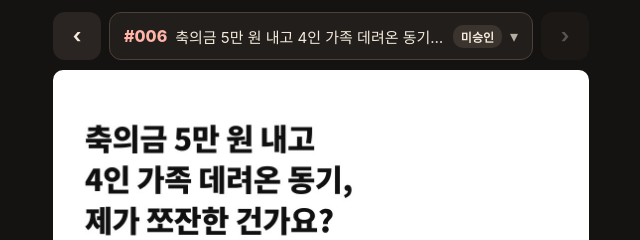
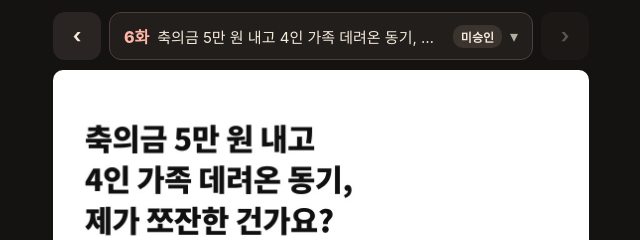
Before and after one commit to oddman-kr/sseolmakase, a plain HTML site: page review.html in a window 1280 px wide. Shown: the top 240 px of the page, 319-959 px from the left. Drawn offline with Linux system fonts and the light colour scheme; no server answers.

Commit message:
Review page: number episodes in order, skipping deleted posts
Co-Authored-By: Claude Opus 5.5 <noreply@anthropic.com>
Claude-Session: https://claude.ai/code/session_011TFLm1YWkq4gWvBcQK9p3Y

```diff
--- a/review.html
+++ b/review.html
@@ -67,7 +67,7 @@ button{font:inherit;cursor:pointer}
 <div class="wrap">
 <div class="top">
 <button class="epnav" id="prevEp" type="button" aria-label="이전 화">‹</button>
-<button class="toc-btn" id="openToc" type="button" aria-haspopup="dialog" aria-label="목차 열기"><span class="ep" id="curEp">#—</span><span class="ti" id="curTitle">불러오는 중</span><span class="badge" id="curBadge"></span><span class="ar">▾</span></button>
+<button class="toc-btn" id="openToc" type="button" aria-haspopup="dialog" aria-label="목차 열기"><span class="ep" id="curEp">—</span><span class="ti" id="curTitle">불러오는 중</span><span class="badge" id="curBadge"></span><span class="ar">▾</span></button>
 <button class="epnav" id="nextEp" type="button" aria-label="다음 화">›</button>
 </div>
 
@@ -118,6 +118,8 @@ button{font:inherit;cursor:pointer}
   var posts=[], status={}, cur=-1, page=0;
   function $(id){return document.getElementById(id);}
   function st(p){return (status[p.id]||{}).status||"draft";}
+  function no(p){var n=0;for(var k=0;k<posts.length;k++){if(st(posts[k])!=="deleted")n++; if(posts[k]===p)return st(p)==="deleted"?null:n;}return null;}
+  function lab(p){var n=no(p);return n?n+"화":"삭제";}
   function visible(){var showDel=$("showDel").checked; return posts.filter(function(p){return showDel||st(p)!=="deleted";});}
   function src(k){var p=posts[cur]; return "posts/"+p.id+"/"+p.images[k]+(p.v?"?v="+p.v:"");}
   function showPage(){
@@ -131,7 +133,7 @@ button{font:inherit;cursor:pointer}
   function renderHeader(){
     var p=posts[cur]; if(!p)return;
     var s=st(p);
-    $("curEp").textContent="#"+p.id; $("curTitle").textContent=p.title;
+    $("curEp").textContent=lab(p); $("curTitle").textContent=p.title;
     $("curBadge").textContent=LABEL[s]||s; $("curBadge").className="badge "+s;
     $("igSt").textContent=LABEL[s]||s; $("igSt").className="badge "+s;
     $("delete").textContent = s==="deleted" ? "복구" : "삭제";
@@ -150,14 +152,14 @@ button{font:inherit;cursor:pointer}
   function go(d){var p=posts[cur]; var n=page+d; if(p&&n>=0&&n<p.images.length){page=n; showPage();}}
   function renderList(){
     var q=$("q").value.trim().toLowerCase(), vis=visible();
-    var rows=vis.filter(function(p){return !q || p.id.indexOf(q)>=0 || String(parseInt(p.id,10))===q || (p.title||"").toLowerCase().indexOf(q)>=0;});
+    var rows=vis.filter(function(p){return !q || String(no(p))===q.replace(/화$/,"") || (p.title||"").toLowerCase().indexOf(q)>=0;});
     $("cnt").textContent="("+vis.length+"편)";
     if(!rows.length){$("list").innerHTML="<div class='empty'>찾는 썰이 없어요</div>";return;}
     $("list").innerHTML="";
     rows.slice().reverse().forEach(function(p){
       var s=st(p), b=document.createElement("button");
       b.type="button"; b.className="item"+(posts[cur]===p?" cur":"");
-      b.innerHTML="<span class='n'>#"+p.id+"</span><span class='t'></span><span class='badge "+s+"'>"+(LABEL[s]||s)+"</span>";
+      b.innerHTML="<span class='n'>"+lab(p)+"</span><span class='t'></span><span class='badge "+s+"'>"+(LABEL[s]||s)+"</span>";
       b.querySelector(".t").textContent=p.title;
       b.onclick=function(){select(posts.indexOf(p)); closeToc();};
       $("list").appendChild(b);
```
